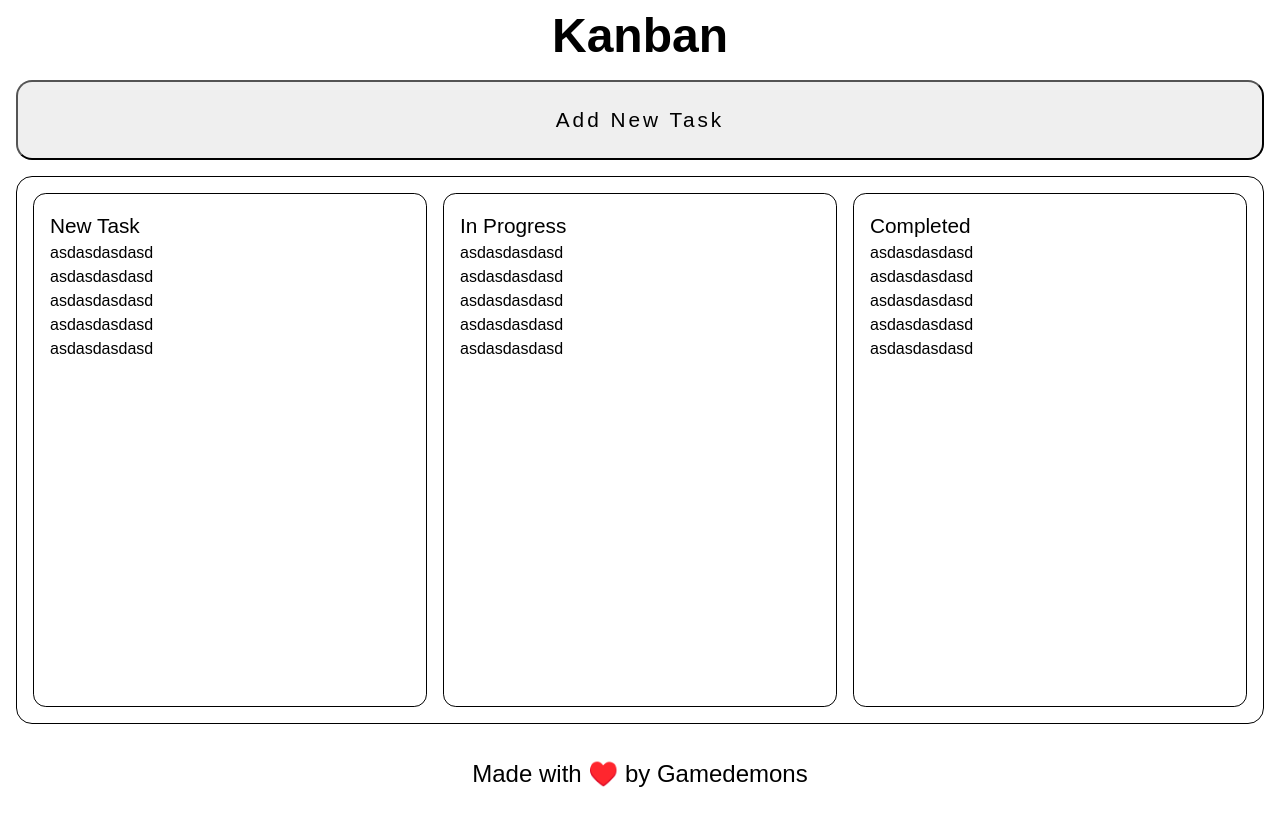
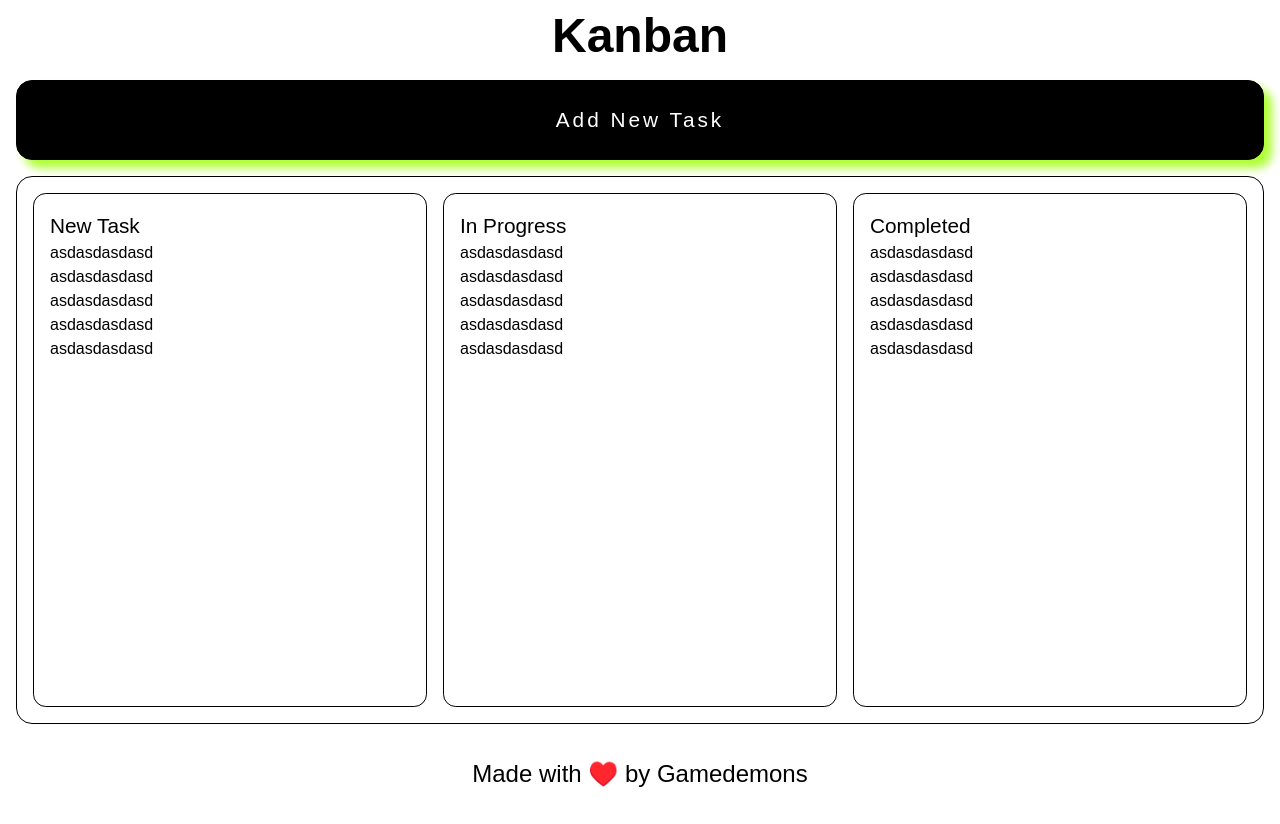
Before and after one commit to metacube-manthan-rajoria/GET_003_Chapter_010, a React (Vite) app: page / in a window 1280 px wide. In both pictures the pointer is over the button "Add New Task". Built offline with nearby package versions, Linux system fonts and the light colour scheme.

Commit message:
added button logic

```diff
--- a/src/components/Header/Header.css
+++ b/src/components/Header/Header.css
@@ -18,4 +18,15 @@ header>h1 {
 
 	font-size: 1.3rem;
 	letter-spacing: 3px;
+
+	color: var(--button-color);
+	background-color: var(--button-bgcolor);
+	border: 1px solid var(--button-color);
+	transition: color 0.4s, background-color 0.4s, box-shadow 0.4s;
 }
+#add_task_button:hover {
+	color: var(--button-bgcolor);
+	background-color: var(--button-color);
+	box-shadow: 8px 8px 10px greenyellow;
+	cursor: cell;
+}
```
